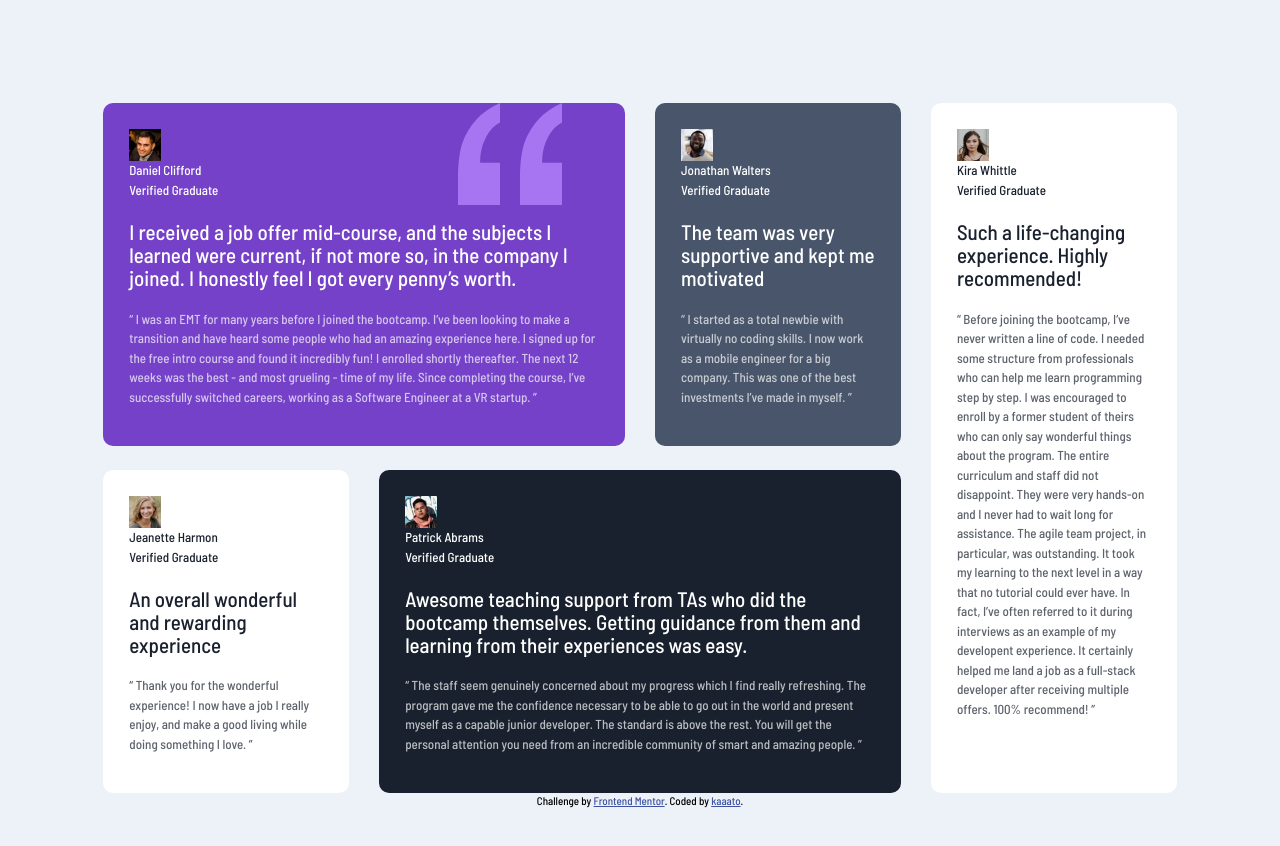
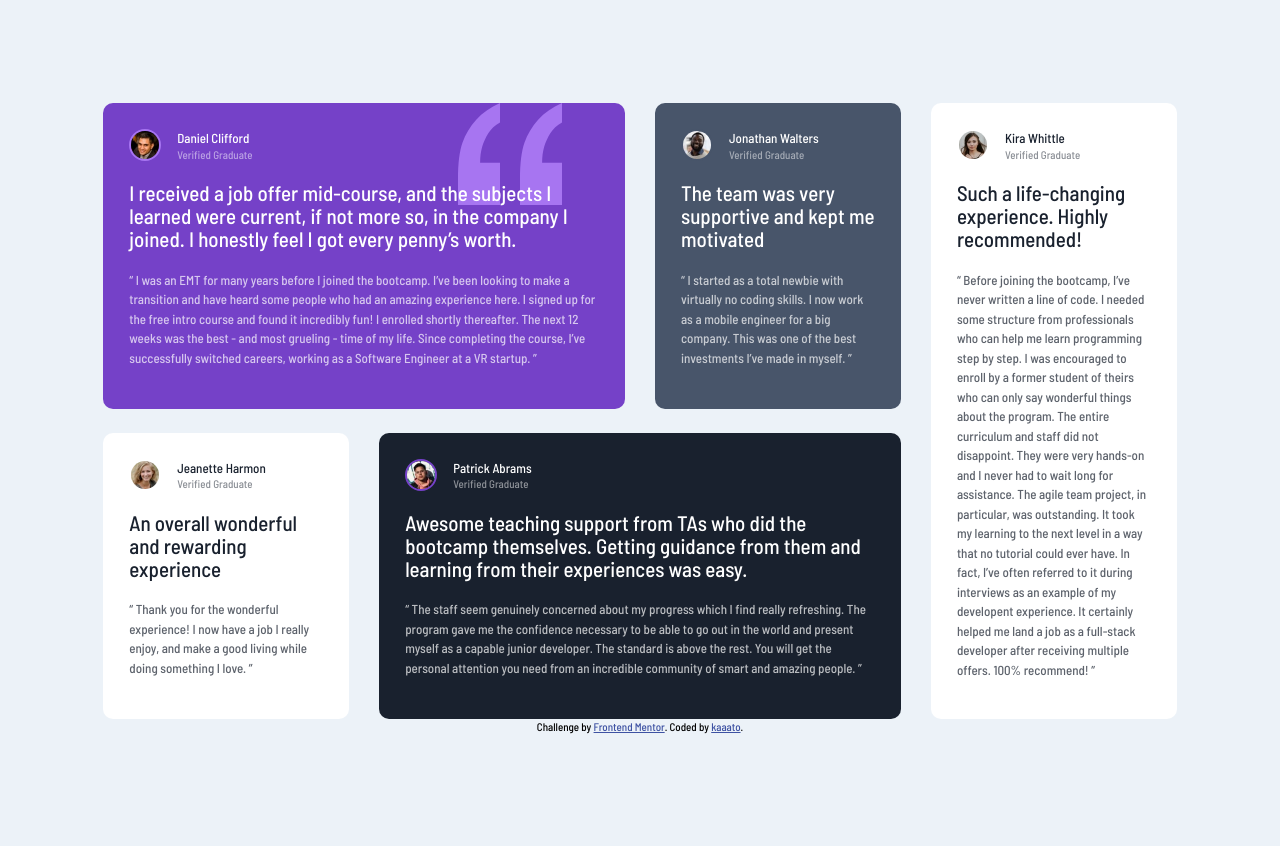
Before and after one commit to kaaato/testimonials-grid, a plain HTML site: page index.html in a window 1280 px wide. Drawn offline with Linux system fonts and the light colour scheme.

Commit message:
update selector name from header to .figure to correspond to index.html

```diff
--- a/styles.css
+++ b/styles.css
@@ -98,17 +98,17 @@ body {
   border-radius: 10px;
 }
 
-.card header {
+.card .figure {
   display: flex;
   gap: 1rem;
 }
 
-.card header img {
+.card .figure img {
   border: 2px solid;
   border-radius: 50%;
 }
 
-.card header p {
+.card .figure p {
   font-size: 0.6875rem;
   line-height: 1;
   opacity: 0.5;
@@ -131,7 +131,7 @@ body {
   background-position: top right 15%;
 }
 
-.daniel header img {
+.daniel .figure img {
   --border-color: #A775F1;
   border-color: var(--border-color);
 }
@@ -141,7 +141,7 @@ body {
   color: var(--ink-light-color);
 }
 
-.jonathan header img {
+.jonathan .figure img {
   --border-color: hsl(217, 19%, 35%);
   border-color: var(--border-color);
 }
@@ -151,7 +151,7 @@ body {
   color: var(--ink-dark-color);
 }
 
-:is(.jeanette, .kira) header img {
+:is(.jeanette, .kira) .figure img {
   --border-color: hsl(0, 0%, 100%);
   border-color: var(--border-color);
 }
@@ -161,7 +161,7 @@ body {
   color: var(--ink-light-color);
 }
 
-.patrick header img {
+.patrick .figure img {
   --border-color: hsl(263, 55%, 52%);
   border-color: var(--border-color);
 }
```
